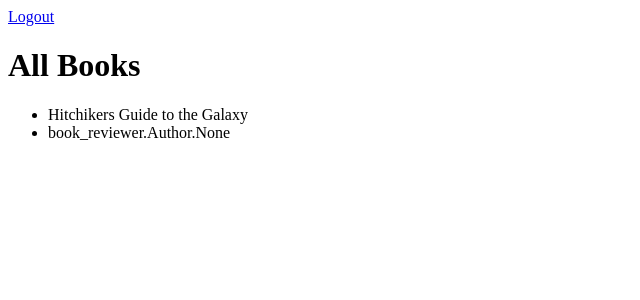
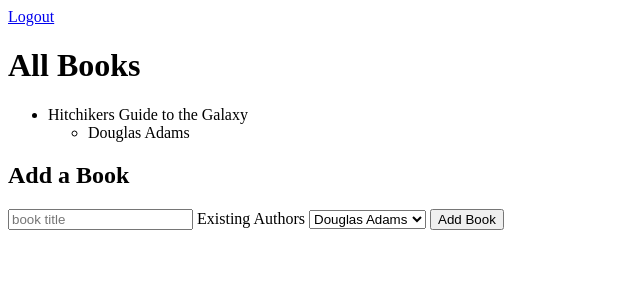
Before and after one commit to Dylan-Eckert/py_belt_rev, a Django app: template apps/book_reviewer/templates/book_reviewer/books.html in a window 1280 px wide. Shown: the top 300 px of the page, without its empty margins (0-640 px from the left). Run offline with Django 3.2, Linux system fonts and the light colour scheme; the template is opened without the code that fills it: values that come from a table or form of the project are taken from there, others are empty; data comes from the database, SQL or seed files in the repository; parts of the project's set-up code (start-up, migrations or seed data) failed here and were passed over.

Commit message:
adding add book functionality

```diff
--- a/apps/book_reviewer/models.py
+++ b/apps/book_reviewer/models.py
@@ -28,6 +28,18 @@ class BookManager(models.Manager):
             review_book = self.filter(book=book)
             if review_book:
                 errors.append('Book already exists!')
+
+        return {'status': len(errors) == 0, 'errors':errors}
+
+    def bookIsValid(self, post):
+        title= post['title'].lower()
+        author= post['author'].lower()
+
+        errors = []
+        if len(title) < 2 :
+             errors.append('Please enter a valid title')
+        if len(author) < 2:
+             errors.append('Please enter a valid author')
 
         return {'status': len(errors) == 0, 'errors':errors}
 
--- a/apps/book_reviewer/templates/book_reviewer/books.html
+++ b/apps/book_reviewer/templates/book_reviewer/books.html
@@ -10,8 +10,25 @@
     <ul>
       {% for book in books %}
       <li>{{ book.title }}</li>
-      <li>{{ book.authors }}</li>
+      <ul>
+        {% for author in book.authors.all %}
+        <li>{{author.name}}</li>
+        {% endfor %}
+      </ul>
       {% endfor %}
     </ul>
+
+    <h2>Add a Book</h2>
+      <form class="" action="/books/add" method="post">
+        {% csrf_token %}
+        <input type="text" name="title" value="" placeholder="book title">
+        <span>Existing Authors</span>
+        <select class="" name="author">
+          {% for author in authors %}
+          <option value="{{author}}">{{author.name}}</option>
+          {% endfor %}
+        </select>
+        <button type="submit" name="addBook">Add Book</button>
+      </form>
   </body>
 </html>
--- a/apps/book_reviewer/urls.py
+++ b/apps/book_reviewer/urls.py
@@ -4,4 +4,5 @@ from . import views
 urlpatterns = [
     url(r'^$', views.index),
     url(r'^books$', views.books),
+    url(r'^books/add$', views.addBook),
 ]
```
Also changed, not shown: apps/book_reviewer/views.py (+20 -1 lines), 3 other files.
